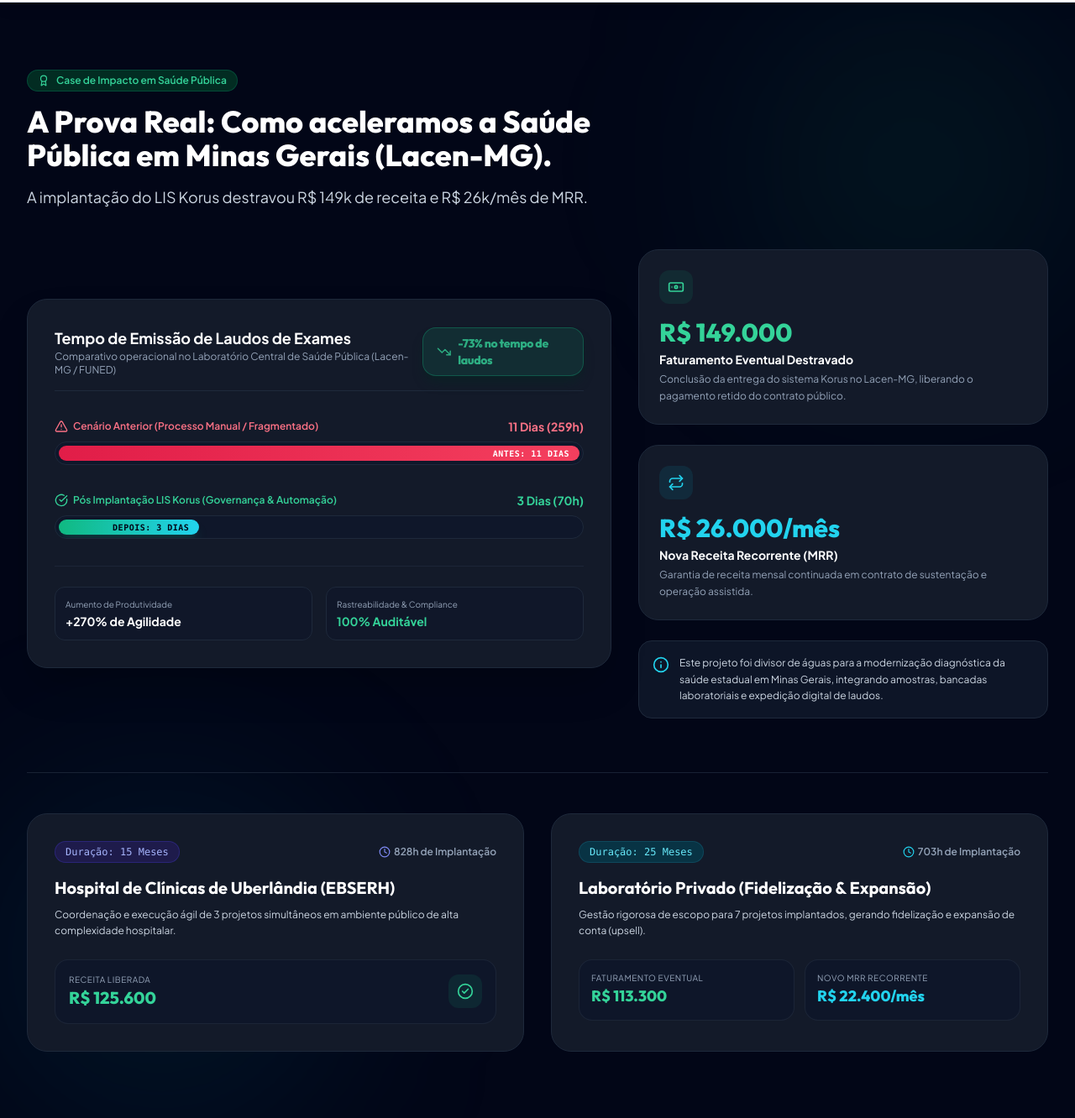
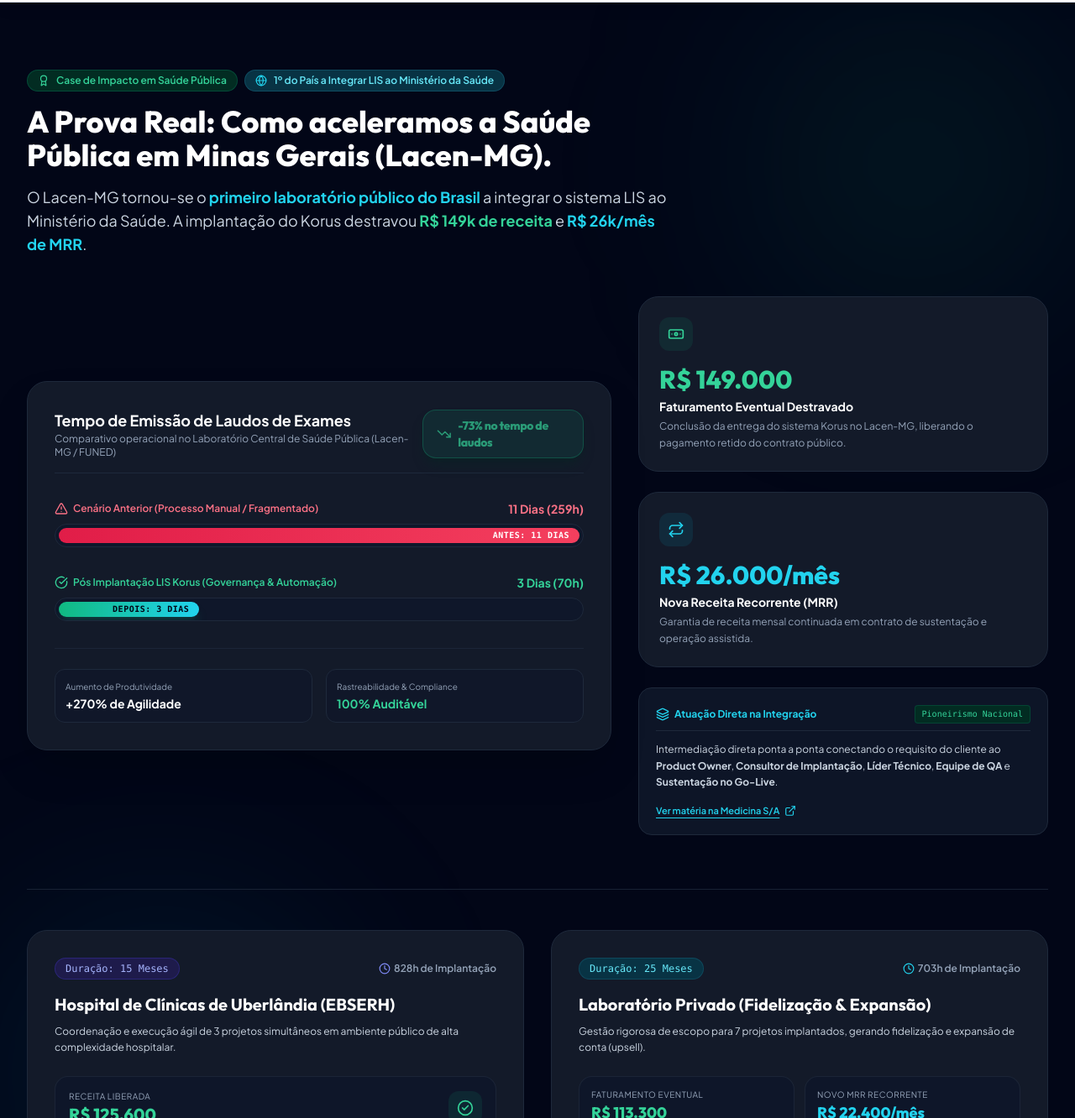
Before and after one commit to eduardobrodrigues83/PortfolioEduardoRodrigues, a website built with Vite: page index.html in a window 1280 px wide. Shown: the part 1468-2800 px from the top of the page at 84% size. Built offline with nearby package versions, Linux system fonts and the light colour scheme.

Commit message:
feat(case-funed): add national pioneer integration facts (1st LIS integrated into Ministry of Health, Medicina S/A press link, and direct PO/Tech/QA/Sustentacao leadership role)

```diff
--- a/index.html
+++ b/index.html
@@ -305,9 +305,15 @@
       <div class="max-w-7xl mx-auto px-4 sm:px-6 lg:px-8 relative z-10">
 
         <div class="max-w-3xl mb-12">
-          <div class="inline-flex items-center gap-2 px-3 py-1 rounded-full bg-emerald-950 text-emerald-400 border border-emerald-800/60 text-xs font-semibold mb-4">
-            <i data-lucide="award" class="w-3.5 h-3.5"></i>
-            <span>Case de Impacto em Saúde Pública</span>
+          <div class="flex flex-wrap items-center gap-2 mb-4">
+            <div class="inline-flex items-center gap-2 px-3 py-1 rounded-full bg-emerald-950 text-emerald-400 border border-emerald-800/60 text-xs font-semibold">
+              <i data-lucide="award" class="w-3.5 h-3.5"></i>
+              <span>Case de Impacto em Saúde Pública</span>
+            </div>
+            <div class="inline-flex items-center gap-2 px-3 py-1 rounded-full bg-cyan-950 text-cyan-300 border border-cyan-800/60 text-xs font-semibold">
+              <i data-lucide="globe" class="w-3.5 h-3.5 text-cyan-400"></i>
+              <span>1º do País a Integrar LIS ao Ministério da Saúde</span>
+            </div>
           </div>
 
           <!-- Título Exato -->
@@ -317,7 +323,7 @@
 
           <!-- Texto Exato -->
           <p class="text-base sm:text-lg text-slate-300 mt-4 leading-relaxed font-normal">
-            A implantação do LIS Korus destravou R$ 149k de receita e R$ 26k/mês de MRR.
+            O Lacen-MG tornou-se o <strong class="text-cyan-400 font-bold">primeiro laboratório público do Brasil</strong> a integrar o sistema LIS ao Ministério da Saúde. A implantação do Korus destravou <strong class="text-emerald-400 font-bold">R$ 149k de receita</strong> e <strong class="text-cyan-400 font-bold">R$ 26k/mês de MRR</strong>.
           </p>
         </div>
 
@@ -414,11 +420,23 @@
               </div>
             </div>
 
-            <div class="p-4 rounded-2xl bg-slate-900/90 border border-slate-800 text-xs text-slate-300 flex items-start gap-3">
-              <i data-lucide="info" class="w-5 h-5 text-cyan-400 shrink-0 mt-0.5"></i>
-              <p class="leading-relaxed">
-                Este projeto foi divisor de águas para a modernização diagnóstica da saúde estadual em Minas Gerais, integrando amostras, bancadas laboratoriais e expedição digital de laudos.
+            <!-- Card de Atuação Direta & Mídia (Medicina S/A) -->
+            <div class="p-5 rounded-2xl bg-slate-900/90 border border-slate-800 text-xs text-slate-300 space-y-3">
+              <div class="flex items-center justify-between border-b border-slate-800 pb-2">
+                <span class="text-cyan-400 font-bold flex items-center gap-1.5">
+                  <i data-lucide="layers" class="w-4 h-4"></i> Atuação Direta na Integração
+                </span>
+                <span class="text-[10px] px-2 py-0.5 rounded bg-emerald-950 text-emerald-400 border border-emerald-800/50 font-mono">Pioneirismo Nacional</span>
+              </div>
+              <p class="leading-relaxed text-slate-300">
+                Intermediação direta ponta a ponta conectando o requisito do cliente ao <strong>Product Owner</strong>, <strong>Consultor de Implantação</strong>, <strong>Líder Técnico</strong>, <strong>Equipe de QA</strong> e <strong>Sustentação no Go-Live</strong>.
               </p>
+              <div class="pt-1 flex items-center justify-between text-[11px]">
+                <a href="https://medicinasa.com.br/lacen-gestao-laboratorial/" target="_blank" rel="noopener noreferrer" class="inline-flex items-center gap-1.5 text-cyan-400 hover:text-cyan-300 font-semibold underline underline-offset-4">
+                  <span>Ver matéria na Medicina S/A</span>
+                  <i data-lucide="external-link" class="w-3.5 h-3.5"></i>
+                </a>
+              </div>
             </div>
 
           </div>
```
